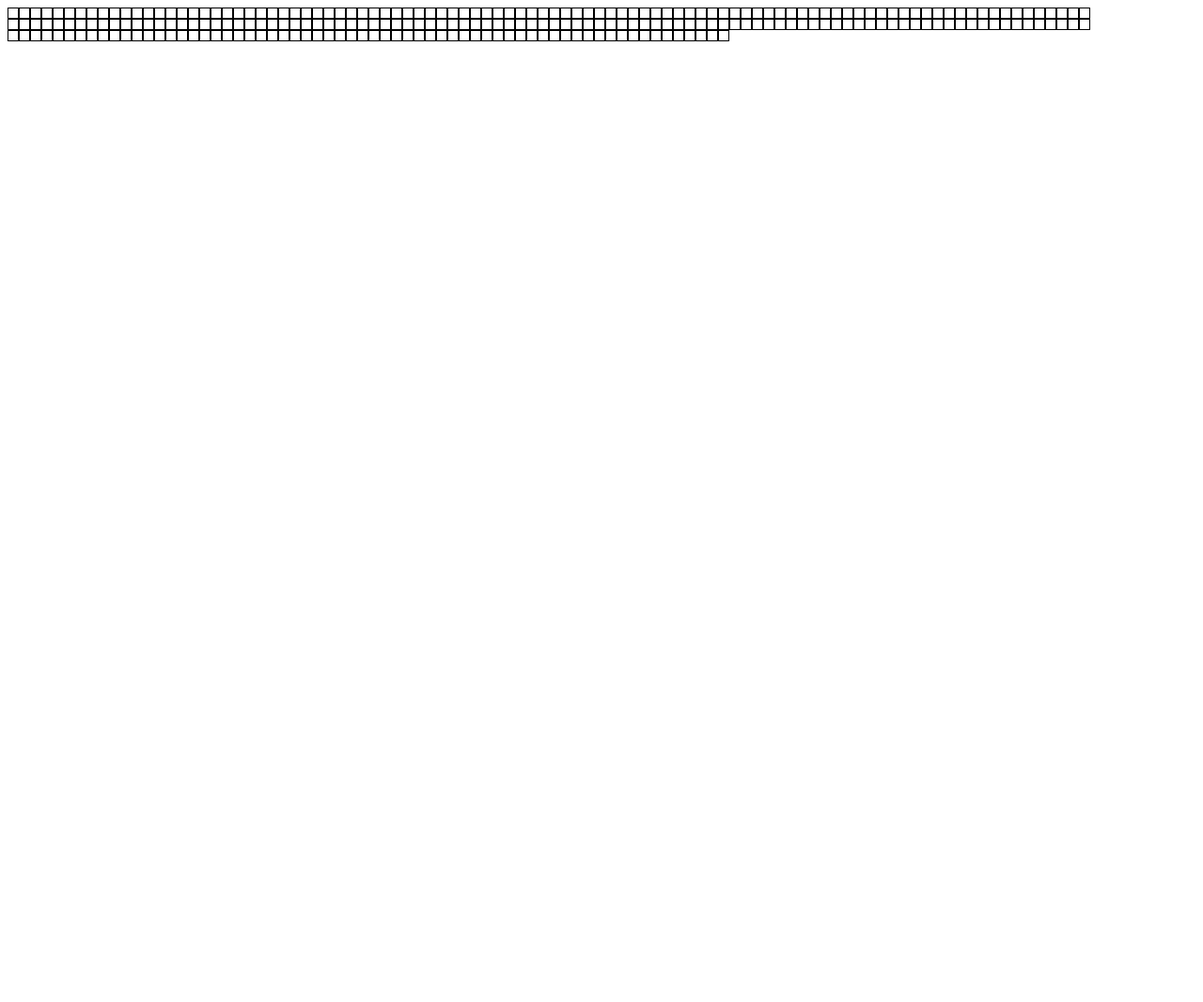
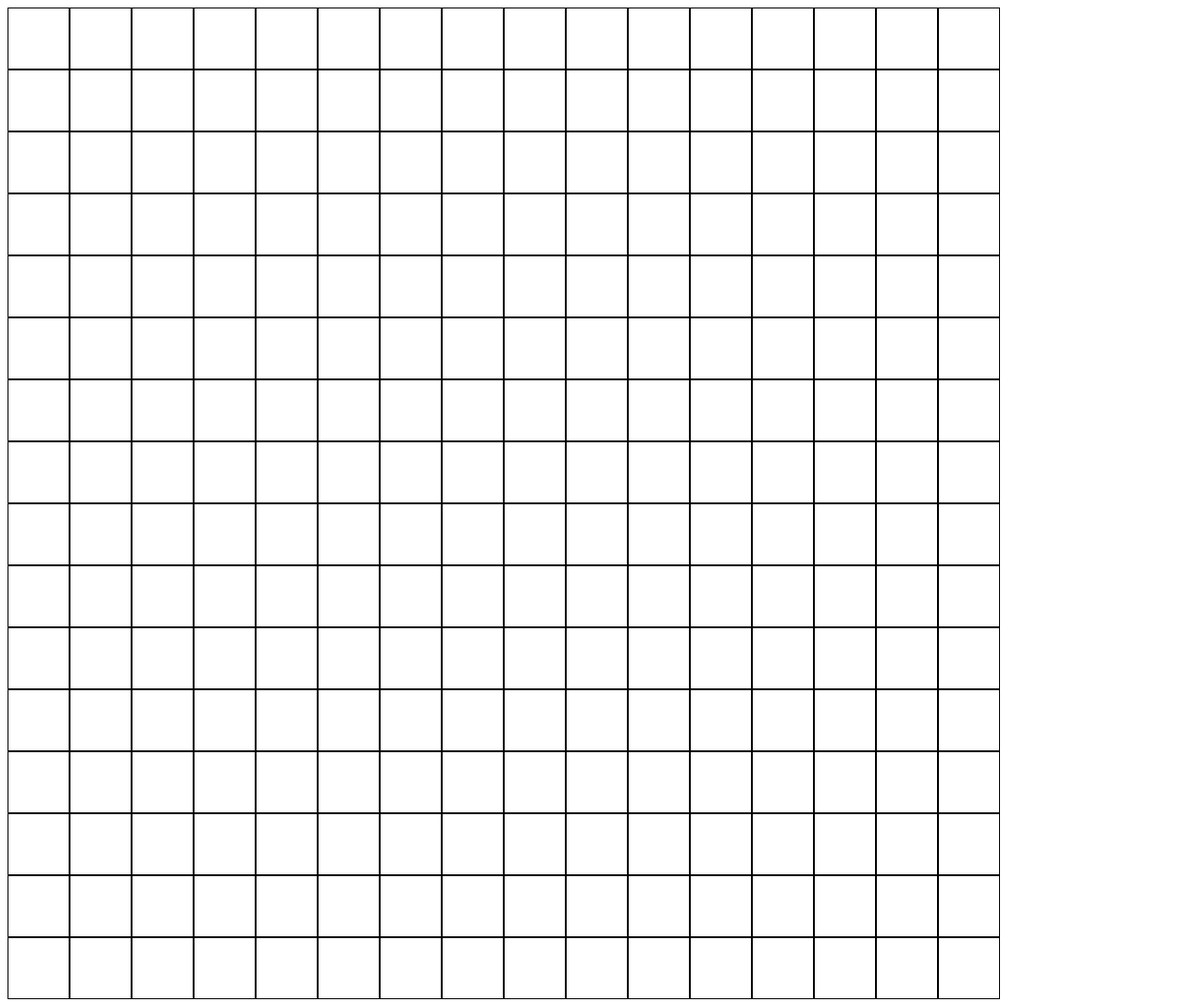
Before and after one commit to Nebuchadnazzer/odin-EtchASketch, a plain HTML site: page index.html in a window 1280 px wide. Shown: the whole page at 94% size. Before the commit the page ends 800 px from the top, so only its background shows below. Drawn offline with Linux system fonts and the light colour scheme.

Commit message:
Sustained rows and columns regardless of web page size

```diff
--- a/styles.css
+++ b/styles.css
@@ -1,6 +1,6 @@
 .pixel-div {
-    width: 10px;
-    height: 10px;
+    width: 5vw;
+    height: 5vw;
     border: 1px solid black;
 }
 
```
